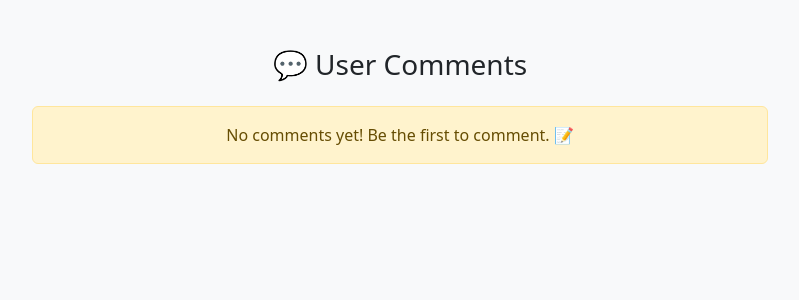
After one commit to Nischalregmi007/SocialMedia_Django, a Django app: page /comment/68b5ddcb-bc02-40e5-8dc3-1376fa5e1020 in a window 1280 px wide. The commit adds this page. Shown: the top 300 px of the page, without its empty margins (240-1039 px from the left). Run offline with Django 4.2, Linux system fonts and the light colour scheme; data comes from the database, SQL or seed files in the repository; both versions use the stored data as it was after the commit.

Commit message:
Comment Feature Added

```diff
--- /dev/null
+++ b/templates/comment.html
@@ -0,0 +1,70 @@
+<!DOCTYPE html>
+<html lang="en">
+<head>
+    <meta charset="UTF-8">
+    <meta name="viewport" content="width=device-width, initial-scale=1">
+    <title>Comments</title>
+
+    <!-- Bootstrap CSS -->
+    <link href="https://cdn.jsdelivr.net/npm/bootstrap@5.3.2/dist/css/bootstrap.min.css" rel="stylesheet">
+    <!-- Bootstrap Icons -->
+    <link rel="stylesheet" href="https://cdn.jsdelivr.net/npm/bootstrap-icons/font/bootstrap-icons.css">
+    <!-- Bootstrap JS -->
+    <script src="https://cdn.jsdelivr.net/npm/bootstrap@5.3.2/dist/js/bootstrap.bundle.min.js"></script>
+
+    <style>
+        body {
+            background-color: #f8f9fa;
+        }
+        .comment-card {
+            border-radius: 10px;
+            margin-bottom: 15px;
+        }
+        .comment-user {
+            font-weight: bold;
+            color: #007bff;
+        }
+        .comment-text {
+            font-size: 1rem;
+            color: #555;
+        }
+    </style>
+</head>
+<body>
+
+    <div class="container mt-5">
+        <h3 class="text-center mb-4">💬 User Comments</h3>
+
+        <div class="row justify-content-center">
+            <div class="col-md-8">
+
+                {% for comment in comments %}
+                <div class="card comment-card shadow-sm p-3">
+                    <div class="d-flex align-items-center">
+                        <i class="bi bi-person-circle fs-3 me-2 text-primary"></i>
+                        <span class="comment-user">{{ comment.user }}</span>
+                    </div>
+                    <p class="comment-text mt-2">{{ comment.comments }}</p>
+                    {% if comment.user == request.user.username %}
+                       <div class="d-flex gap-2 mt-2">
+                          <a href="delete_comment/{{comment.id}}"><button class="btn btn-danger btn-sm"><i class="bi bi-trash"></i> Delete</button></a>
+                          <a href="edit_commentform/{{comment.id}}"><button class="btn btn-warning btn-sm"><i class="bi bi-pencil-square"></i> Edit</button></a>
+                        </div>
+                    {% endif %}
+
+
+
+
+                </div>
+                {% empty %}
+                <div class="alert alert-warning text-center">
+                    No comments yet! Be the first to comment. 📝
+                </div>
+                {% endfor %}
+
+            </div>
+        </div>
+    </div>
+
+</body>
+</html>
--- a/userauth/models.py
+++ b/userauth/models.py
@@ -41,3 +41,8 @@ class Followers(models.Model):
 
     def __str__(self):
         return self.user
+class Comments(models.Model):
+    id = models.UUIDField(primary_key=True, default=uuid.uuid4)
+    comments=models.CharField(max_length=100)
+    post_id=models.CharField(max_length=500)
+    user=models.CharField(max_length=20)
--- a/userauth/urls.py
+++ b/userauth/urls.py
@@ -17,6 +17,12 @@ urlpatterns = [
     path('delete/<str:id>', views.delete),
     path('search-results/', views.search_results, name='search_results'),
     path('follow/', views.follow, name='follow'),
+    path('submit/<str:post_id>', views.comment, name='comment'),
+    path('comment/<str:id>', views.comment_show, name='comment_show'),
+    path('comment/delete_comment/<str:comment_id>', views.comment_delete, name='comment_delete'),
+    path('comment/edit_commentform/<str:comment_id>', views.comment_editform, name='comment_editform'),
+    path('edit_comment/<str:comment_id>', views.comment_edit, name='comment_edit'),
+    path('likeshow/<str:post_id>', views.show_liked_by, name='comment_edit'),
 
 
 
--- a/userauth/views.py
+++ b/userauth/views.py
@@ -4,7 +4,7 @@ from django.http import HttpResponse
 from django.contrib.auth.models import User
 from django.contrib.auth import authenticate, login, logout
 from django.contrib.auth.decorators import login_required
-from . models import  Followers, LikePost, Post, Profile
+from . models import  Followers, LikePost, Post, Profile, Comments
 from django.db.models import Q
 
 
@@ -240,3 +240,47 @@ def follow(request):
             return redirect('/profile/'+user)
     else:
         return redirect('/')
+
+def comment(request, post_id):
+    if request.method=='POST':
+        comment=request.POST['comments']
+        comment=Comments.objects.create(comments=comment,
+                                        post_id=post_id,
+                                        user=request.user.username)
+        comment.save()
+        return redirect('/')
+
+def comment_show(request, id):
+    comments=Comments.objects.filter(post_id=id)
+    context={
+        'comments':comments
+    }
+    return render(request, "comment.html", context)
+
+def comment_delete(request, comment_id):
+    comment = get_object_or_404(Comments, id=comment_id)  # Ensures the comment exists
+    comment.delete()
+
+    # Redirect to the same post's comment section
+    return redirect(request.META.get('HTTP_REFERER', '/comments/'))
+
+def comment_editform(request, comment_id):
+    comment= get_object_or_404(Comments, id=comment_id)
+    context={
+        'comment':comment
+    }
+    return render(request, "editform.html", context)
+def comment_edit(request, comment_id):
+    if request.method=='POST':
+        new_comment=request.POST['comments']
+        comment= get_object_or_404(Comments, id=comment_id)
+        comment.comments=new_comment
+        comment.save()
+        return redirect(request.META.get('HTTP_REFERER', '/comments/'))
+
+def show_liked_by(request, post_id):
+    liked_by = LikePost.objects.filter(post_id=post_id)
+    context={
+        'likes':liked_by
+    }
+    return render(request, "liked_by.html", context)
```
Also changed, not shown: templates/editform.html (added, +29 -0 lines), templates/liked_by.html (added, +34 -0 lines), templates/main.html (+62 -16 lines), db.sqlite3, media/post_images/Capture.PNG (added), userauth/migrations/0008_comments.py (added), userauth/migrations/0009_alter_comments_id.py (added).
